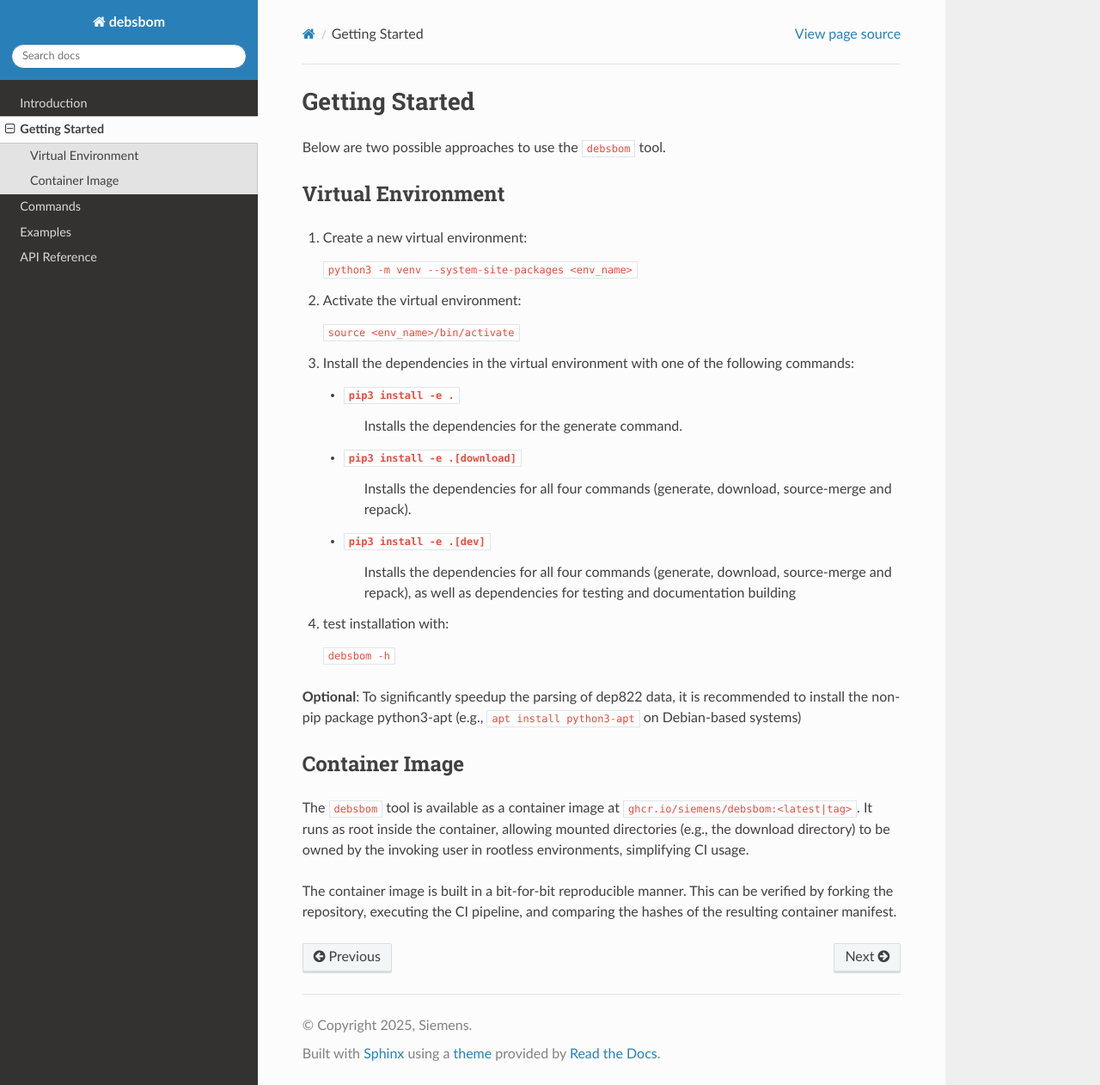
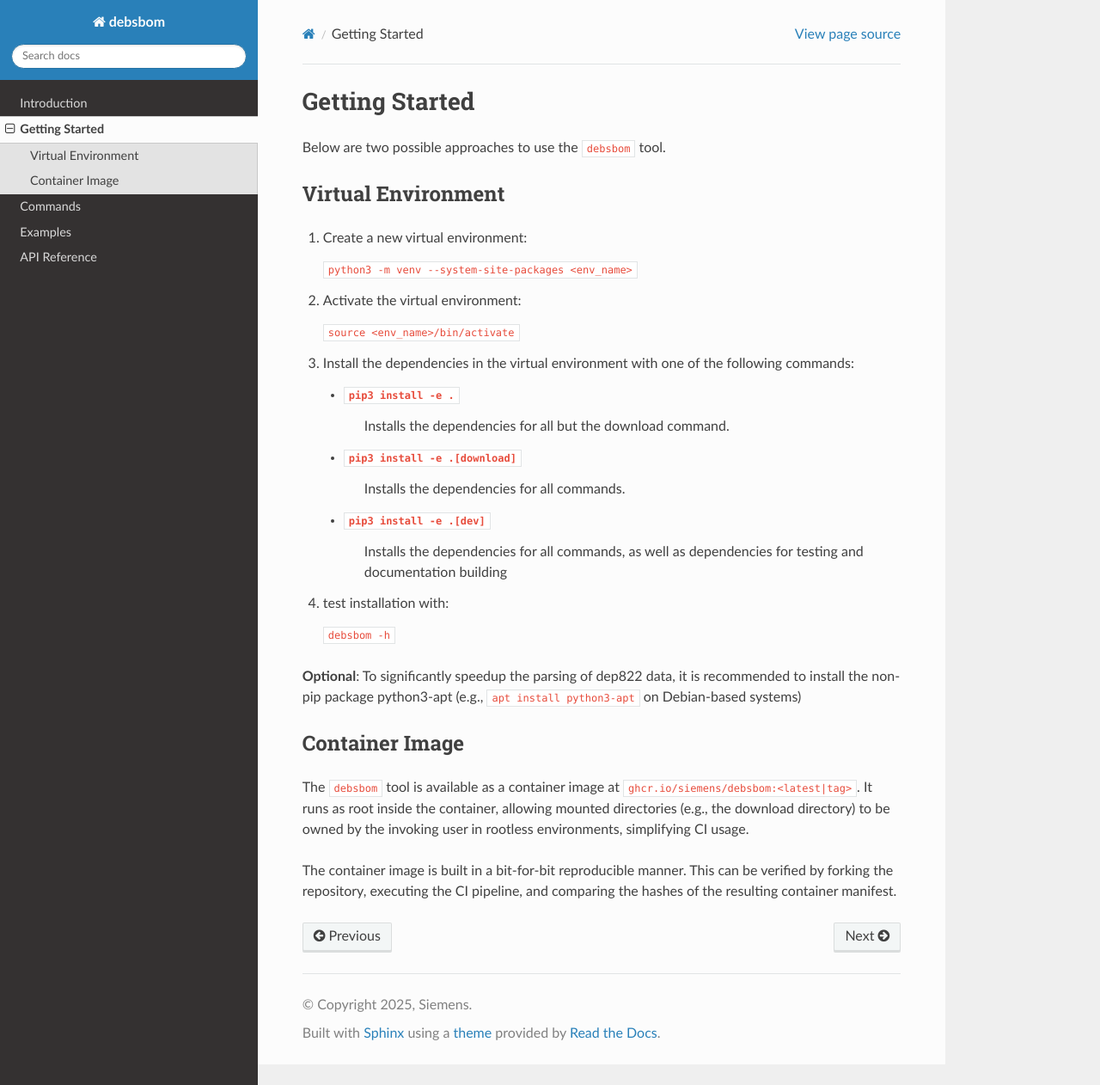
Before and after one commit to siemens/debsbom, a Sphinx documentation site: the page built from docs/source/starting.rst, in a window 1280 px wide and 1262 px high. Shown: the whole window at 86% size. Built offline with Sphinx 7.4.7 and the Read the Docs theme 3.1.0, drawn with Linux system fonts in a browser that asks for light colours.

Commit message:
docs: improve getting started dependency section
We explicitly mentioned all commands but export. To make sure we do not
have to explicitly mention every command that works without the optional
`download` dependencies, rewrite the section.

Signed-off-by: Christoph Steiger <christoph.steiger@siemens.com>

```diff
--- a/docs/source/starting.rst
+++ b/docs/source/starting.rst
@@ -17,13 +17,13 @@ Virtual Environment
 3. Install the dependencies in the virtual environment with one of the following commands:
 
    - ``pip3 install -e .``
-        Installs the dependencies for the generate command.
+        Installs the dependencies for all but the download command.
 
    - ``pip3 install -e .[download]``
-        Installs the dependencies for all four commands (generate, download, source-merge and repack).
+        Installs the dependencies for all commands.
 
    - ``pip3 install -e .[dev]``
-        Installs the dependencies for all four commands (generate, download, source-merge and repack), as well as dependencies for testing and documentation building
+        Installs the dependencies for all commands, as well as dependencies for testing and documentation building
 
 4. test installation with:
 
```
